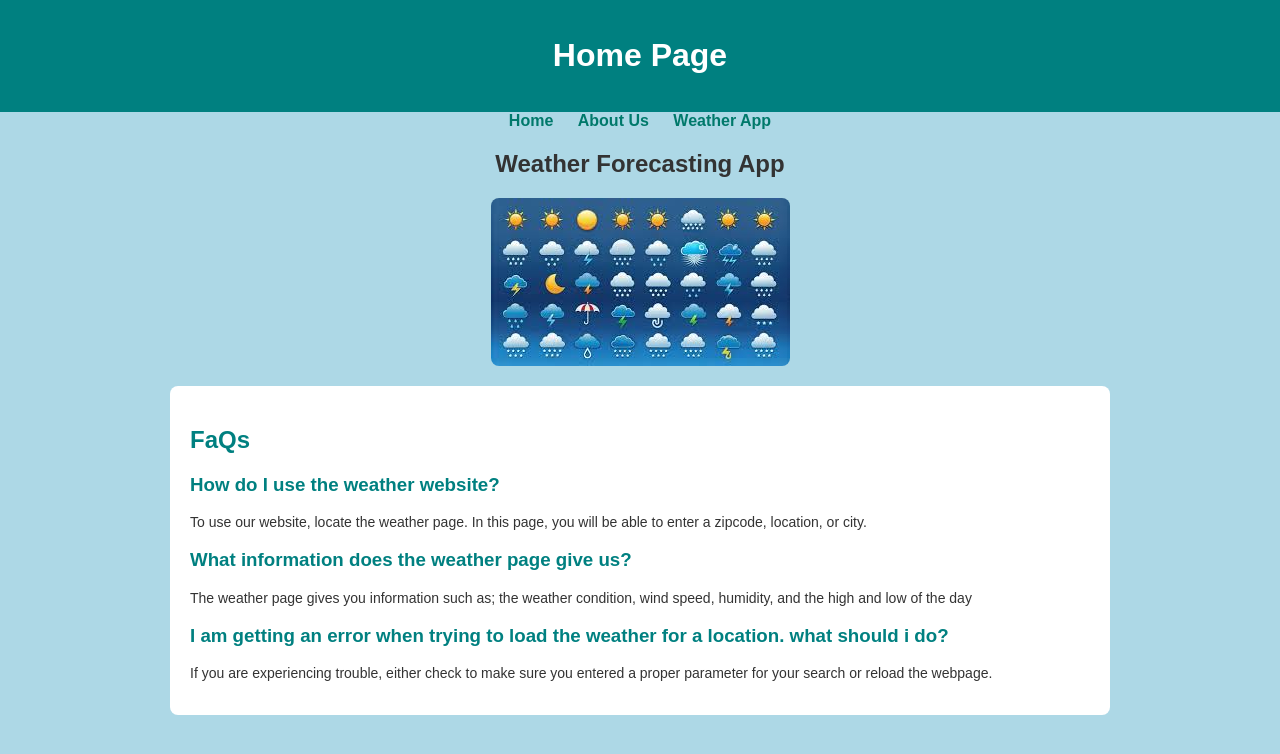
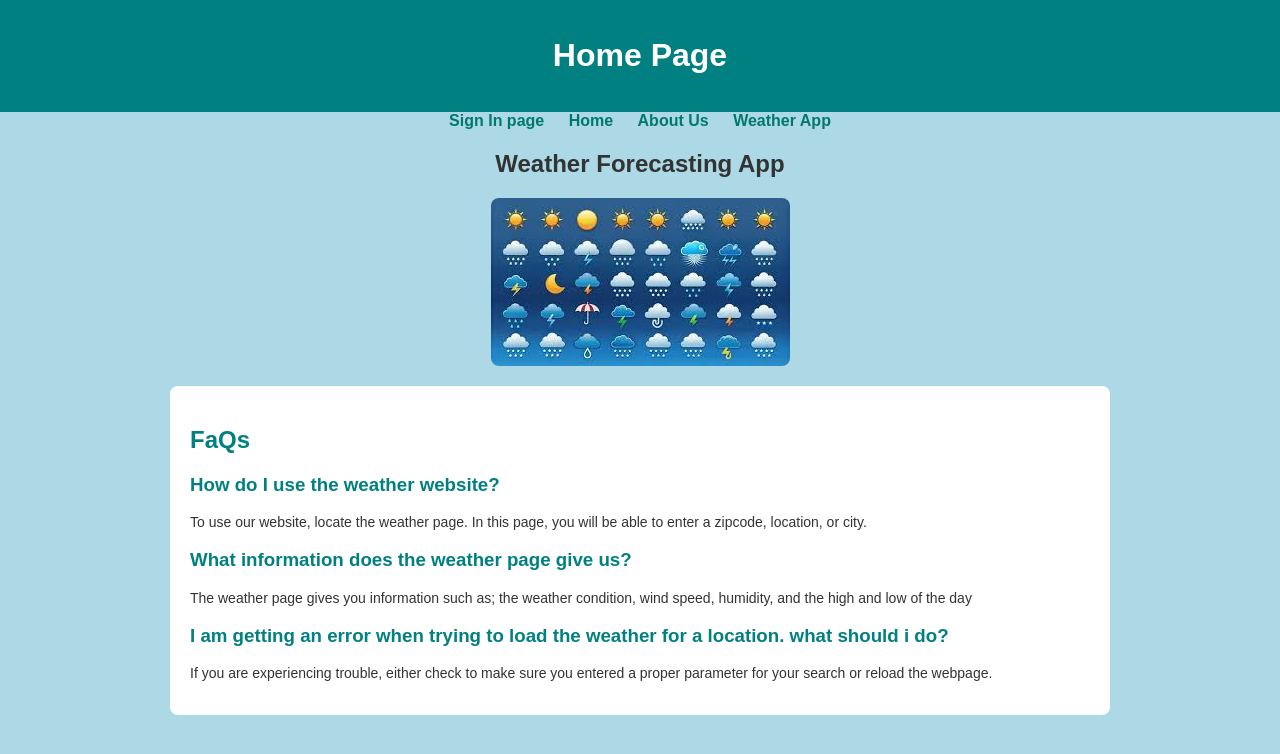
Before and after one commit to pierreblessing/INST377-FINAL-PROJECT, a plain HTML site: page home.html in a window 1280 px wide. Drawn offline with Linux system fonts and the light colour scheme.

Commit message:
update nav

```diff
--- a/home.html
+++ b/home.html
@@ -11,6 +11,7 @@
     <header id="bar"><h1>Home Page</h1></header>
     <nav id="main-nav">
         <ul>
+            <li><a href="signin.html" style="text-decoration:none;">Sign In page</a></li>
             <li><a href="home.html" style="text-decoration:none;">Home</a></li>
             <li><a href="about.html" style="text-decoration:none;">About Us</a></li>
             <li><a href="weather.html" style="text-decoration:none;">Weather App</a></li>
```
